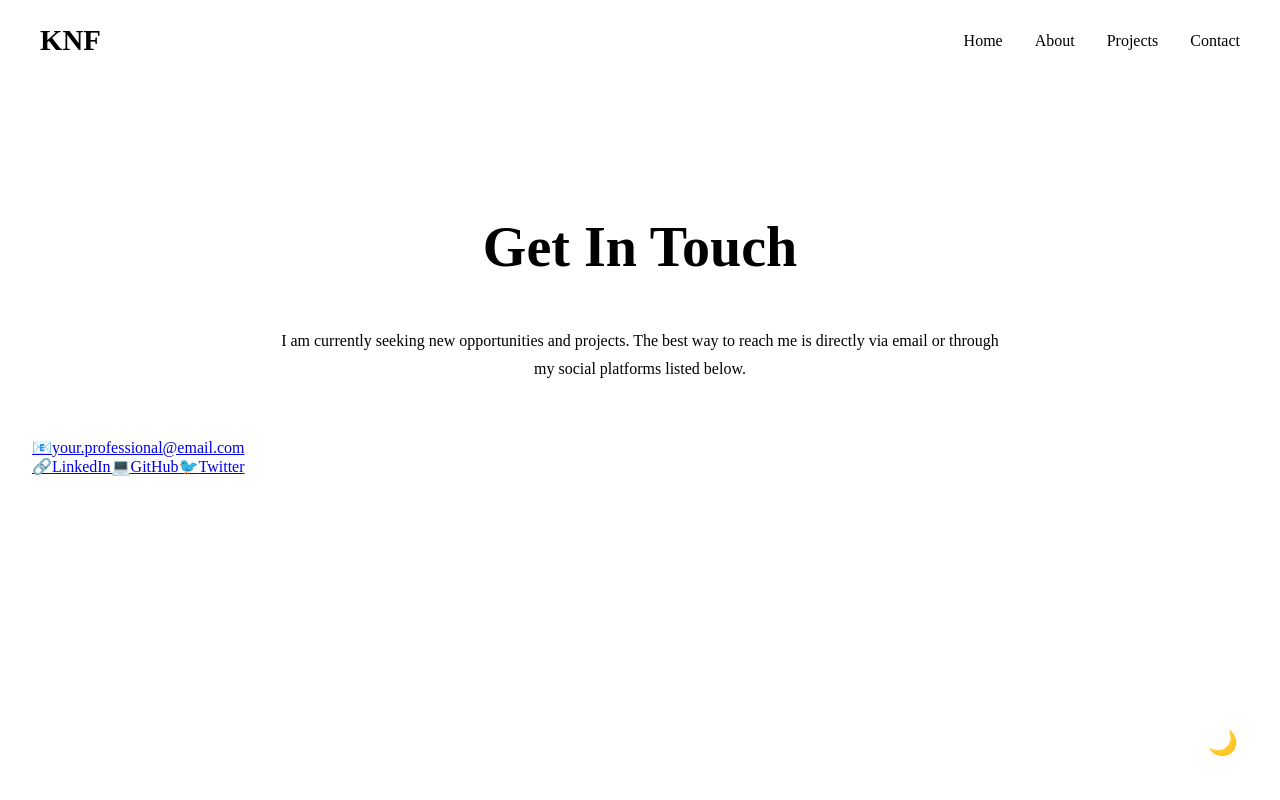
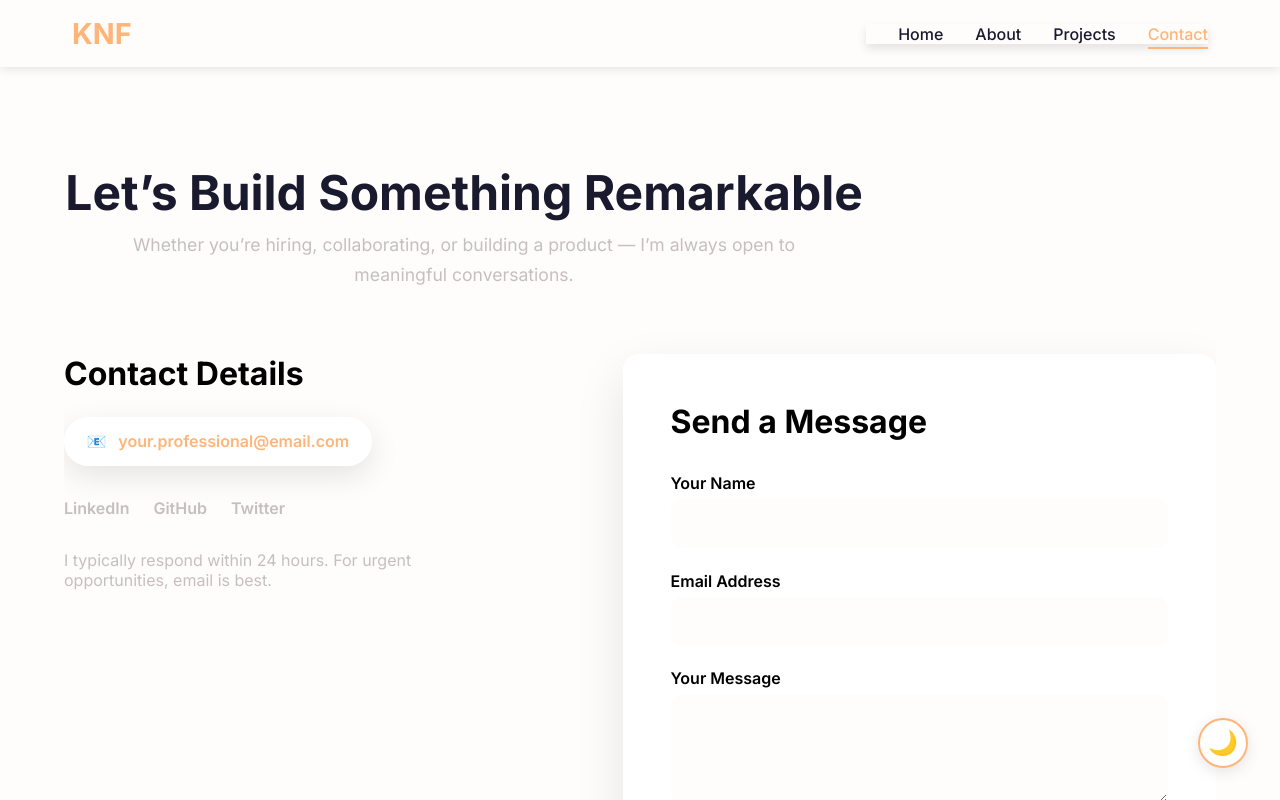
Before and after one commit to Fale1278/My_Folio, a React (Vite) app: page /contact in a window 1280 px wide. Shown: the top 800 px of the page. Built offline with nearby package versions, Linux system fonts and the light colour scheme.

Commit message:
Corrected variables in index.css

```diff
--- a/src/index.css
+++ b/src/index.css
@@ -1,5 +1,5 @@
 /* Ensure variables.css is linked/imported first */
-@import './variables.css';
+@import '../src/styles/Variables.css';
 
 /* GLOBAL RESET & BASE STYLES */
 * {
--- a/src/main.jsx
+++ b/src/main.jsx
@@ -1,6 +1,7 @@
 import React from 'react';
 import ReactDOM from 'react-dom/client';
 import App from './App.jsx';
+import "./index.css"
 
 // Ensure we import the core CSS variables for light/dark mode setup
 // import './styles/variables.css';
--- a/src/pages/ContactPage.jsx
+++ b/src/pages/ContactPage.jsx
@@ -1,9 +1,8 @@
 import React from 'react';
-import '../styles/Contact.css'; // We will update the CSS to match the new layout
+import { motion } from 'framer-motion';
+import '../styles/Contact.css';
 
 const ContactPage = () => {
-
-  // Replace these placeholders with your actual links and email
   const contactInfo = {
     email: 'your.professional@email.com',
     github: 'https://github.com/YourUsername',
@@ -13,42 +12,88 @@ const ContactPage = () => {
 
   return (
     <section className="contact-page section-padding">
-      <h1 className="page-title">Get In Touch</h1>
+      {/* Animated Background */}
+      <div className="contact-bg" />
+
+      <motion.header
+        className="contact-header"
+        initial={{ opacity: 0, y: 30 }}
+        animate={{ opacity: 1, y: 0 }}
+        transition={{ duration: 0.8 }}
+      >
+        <h1 className="page-title">Let’s Build Something Remarkable</h1>
         <p className="page-tagline">
-        I am currently seeking new opportunities and projects. The best way to reach me is directly via email or through my social platforms listed below.
+          Whether you’re hiring, collaborating, or building a product — I’m always open to meaningful conversations.
         </p>
+      </motion.header>
 
-      <div className="contact-links-container">
+      <div className="contact-layout">
+        {/* LEFT — INFO */}
+        <motion.div
+          className="contact-info"
+          initial={{ opacity: 0, x: -40 }}
+          animate={{ opacity: 1, x: 0 }}
+          transition={{ duration: 0.8, delay: 0.2 }}
+        >
+          <h2>Contact Details</h2>
 
-        {/* Direct Email Link */}
-        <a
-          href={`mailto:${contactInfo.email}`}
-          className="contact-link email-link"
-          aria-label="Send email to my professional address"
-        >
-          <span className="icon">📧</span>
-          <span>{contactInfo.email}</span>
+          <a href={`mailto:${contactInfo.email}`} className="contact-pill">
+            <span>📧</span>
+            {contactInfo.email}
           </a>
 
-        {/* Social Media Links Grid */}
-        <div className="social-links-grid">
-
-          <a href={contactInfo.linkedin} target="_blank" rel="noopener noreferrer" className="social-link linkedin">
-            <span className="icon">🔗</span>
+          <div className="social-links">
+            <a href={contactInfo.linkedin} target="_blank" rel="noreferrer">
               LinkedIn
             </a>
-
-          <a href={contactInfo.github} target="_blank" rel="noopener noreferrer" className="social-link github">
-            <span className="icon">💻</span>
+            <a href={contactInfo.github} target="_blank" rel="noreferrer">
               GitHub
             </a>
-
-          <a href={contactInfo.twitter} target="_blank" rel="noopener noreferrer" className="social-link twitter">
-            <span className="icon">🐦</span>
+            <a href={contactInfo.twitter} target="_blank" rel="noreferrer">
               Twitter
             </a>
+          </div>
 
+          <p className="contact-note">
+            I typically respond within 24 hours. For urgent opportunities, email is best.
+          </p>
+        </motion.div>
+
+        {/* RIGHT — FORM */}
+        <motion.form
+          className="contact-form"
+          action={`mailto:${contactInfo.email}`}
+          method="POST"
+          encType="text/plain"
+          initial={{ opacity: 0, x: 40 }}
+          animate={{ opacity: 1, x: 0 }}
+          transition={{ duration: 0.8, delay: 0.4 }}
+        >
+          <h2>Send a Message</h2>
+
+          <div className="form-group">
+            <label>Your Name</label>
+            <input type="text" name="name" required />
           </div>
+
+          <div className="form-group">
+            <label>Email Address</label>
+            <input type="email" name="email" required />
+          </div>
+
+          <div className="form-group">
+            <label>Your Message</label>
+            <textarea name="message" rows="5" required />
+          </div>
+
+          <button type="submit" className="submit-button">
+            Send Message →
+          </button>
+
+          <p className="form-hint">
+            This opens your email client — no data is stored.
+          </p>
+        </motion.form>
       </div>
     </section>
   );
--- a/src/styles/Contact.css
+++ b/src/styles/Contact.css
@@ -1,99 +1,165 @@
-/* --- CONTACT PAGE STYLES --- */
+/* --- CONTACT PAGE --- */
 
+.contact-page {
+  position: relative;
+  overflow: hidden;
+}
+
+/* TECH BACKGROUND */
+.contact-bg {
+  position: absolute;
+  inset: 0;
+  background:
+    radial-gradient(circle at 20% 20%, rgba(var(--color-accent-rgb), 0.12), transparent 40%),
+    radial-gradient(circle at 80% 80%, rgba(var(--color-accent-rgb), 0.1), transparent 45%);
+  animation: floatBg 20s linear infinite;
+  z-index: 0;
+}
+
+@keyframes floatBg {
+  0% { transform: translateY(0); }
+  50% { transform: translateY(-40px); }
+  100% { transform: translateY(0); }
+}
+
+/* HEADER */
+.contact-header {
+  max-width: 800px;
+  margin-bottom: 4rem;
+  position: relative;
+  z-index: 1;
+}
+
+/* LAYOUT */
+.contact-layout {
+  display: grid;
+  grid-template-columns: 1fr 1.2fr;
+  gap: 4rem;
+  position: relative;
+  z-index: 1;
+}
+
+/* INFO PANEL */
+.contact-info h2 {
+  font-size: 2rem;
+  margin-bottom: 1.5rem;
+}
+
+.contact-pill {
+  display: inline-flex;
+  align-items: center;
+  gap: 0.75rem;
+  padding: 0.9rem 1.4rem;
+  border-radius: 999px;
+  background: var(--color-background-card);
+  box-shadow: 0 10px 30px var(--color-shadow-light);
+  font-weight: 600;
+  margin-bottom: 2rem;
+}
+
+.social-links {
+  display: flex;
+  gap: 1.5rem;
+  margin-bottom: 2rem;
+}
+
+.social-links a {
+  font-weight: 600;
+  color: var(--color-text-secondary);
+  position: relative;
+}
+
+.social-links a::after {
+  content: '';
+  position: absolute;
+  bottom: -4px;
+  left: 0;
+  width: 0%;
+  height: 2px;
+  background: var(--color-accent);
+  transition: width 0.3s ease;
+}
+
+.social-links a:hover::after {
+  width: 100%;
+}
+
+.contact-note {
+  color: var(--color-text-secondary);
+  max-width: 360px;
+}
+
+/* FORM */
 .contact-form {
-  max-width: 600px;
-  margin: 0 auto;
-  padding: 2.5rem;
-  background-color: var(--color-background-card);
-  border-radius: 12px;
-  box-shadow: 0 8px 30px var(--color-shadow-light);
+  background: var(--color-background-card);
+  padding: 3rem;
+  border-radius: 16px;
+  box-shadow: 0 20px 50px var(--color-shadow-light);
+}
+
+.contact-form h2 {
+  font-size: 2rem;
+  margin-bottom: 2rem;
 }
 
 .form-group {
-  margin-bottom: 1.5rem;
+  margin-bottom: 1.4rem;
 }
 
 .form-group label {
   display: block;
+  margin-bottom: 0.4rem;
   font-weight: 600;
-  margin-bottom: 0.5rem;
-  color: var(--color-text-primary);
 }
 
-.contact-form input[type="text"],
-.contact-form input[type="email"],
+.contact-form input,
 .contact-form textarea {
   width: 100%;
   padding: 1rem;
-  border: 1px solid var(--color-text-secondary);
-  border-radius: 8px;
-  background-color: var(--color-background-main);
+  border-radius: 10px;
+  border: 1px solid transparent;
+  background: var(--color-background-main);
   color: var(--color-text-primary);
-  font-size: 1rem;
-  transition: border-color 0.3s ease, box-shadow 0.3s ease;
+  transition: border 0.3s ease, box-shadow 0.3s ease;
 }
 
 .contact-form input:focus,
 .contact-form textarea:focus {
+  outline: none;
   border-color: var(--color-accent);
-  outline: none;
-  box-shadow: 0 0 0 3px rgba(var(--color-accent-rgb), 0.3); /* Subtle focus ring (requires RGB variable) */
+  box-shadow: 0 0 0 4px rgba(var(--color-accent-rgb), 0.25);
 }
 
-/* Ensure textarea resizes cleanly */
-.contact-form textarea {
-    resize: vertical;
-}
-
+/* BUTTON */
 .submit-button {
   width: 100%;
   padding: 1rem;
-  background-color: var(--color-accent);
+  margin-top: 1rem;
+  border-radius: 12px;
+  background: var(--color-accent);
   color: var(--color-background-card);
+  font-weight: 800;
+  font-size: 1.05rem;
   border: none;
-  border-radius: 8px;
-  font-size: 1.1rem;
-  font-weight: 700;
   cursor: pointer;
-  transition: background-color 0.3s ease, transform 0.2s ease;
+  transition: transform 0.3s ease, box-shadow 0.3s ease;
 }
 
-.submit-button:hover:not(:disabled) {
-  background-color: darken(var(--color-accent), 10%); /* If using SCSS, otherwise use a slightly darker hex */
-  transform: translateY(-2px);
+.submit-button:hover {
+  transform: translateY(-3px);
+  box-shadow: 0 10px 30px rgba(var(--color-accent-rgb), 0.4);
 }
 
-.submit-button:disabled {
-  background-color: var(--color-text-secondary);
-  cursor: not-allowed;
-  opacity: 0.7;
+.form-hint {
+  margin-top: 1rem;
+  font-size: 0.85rem;
+  color: var(--color-text-secondary);
+  text-align: center;
 }
 
-.form-status {
-  margin-top: 1rem;
-  padding: 1rem;
-  border-radius: 8px;
-  text-align: center;
-  font-weight: 600;
+/* RESPONSIVE */
+@media (max-width: 900px) {
+  .contact-layout {
+    grid-template-columns: 1fr;
+  }
 }
-
-.form-status.success {
-  background-color: #d4edda; /* Light green */
-  color: #155724; /* Dark green text */
-}
-
-.form-status.error {
-  background-color: #f8d7da; /* Light red */
-  color: #721c24; /* Dark red text */
-}
-
-/* Dark Mode Overrides for Status */
-.theme-dark .form-status.success {
-    background-color: #0d3618;
-    color: #90ee90;
-}
-
-.theme-dark .form-status.error {
-    background-color: #4a1717;
-    color: #ff6347;
-}
```
Lines whose indentation alone changed are shown as unchanged.
